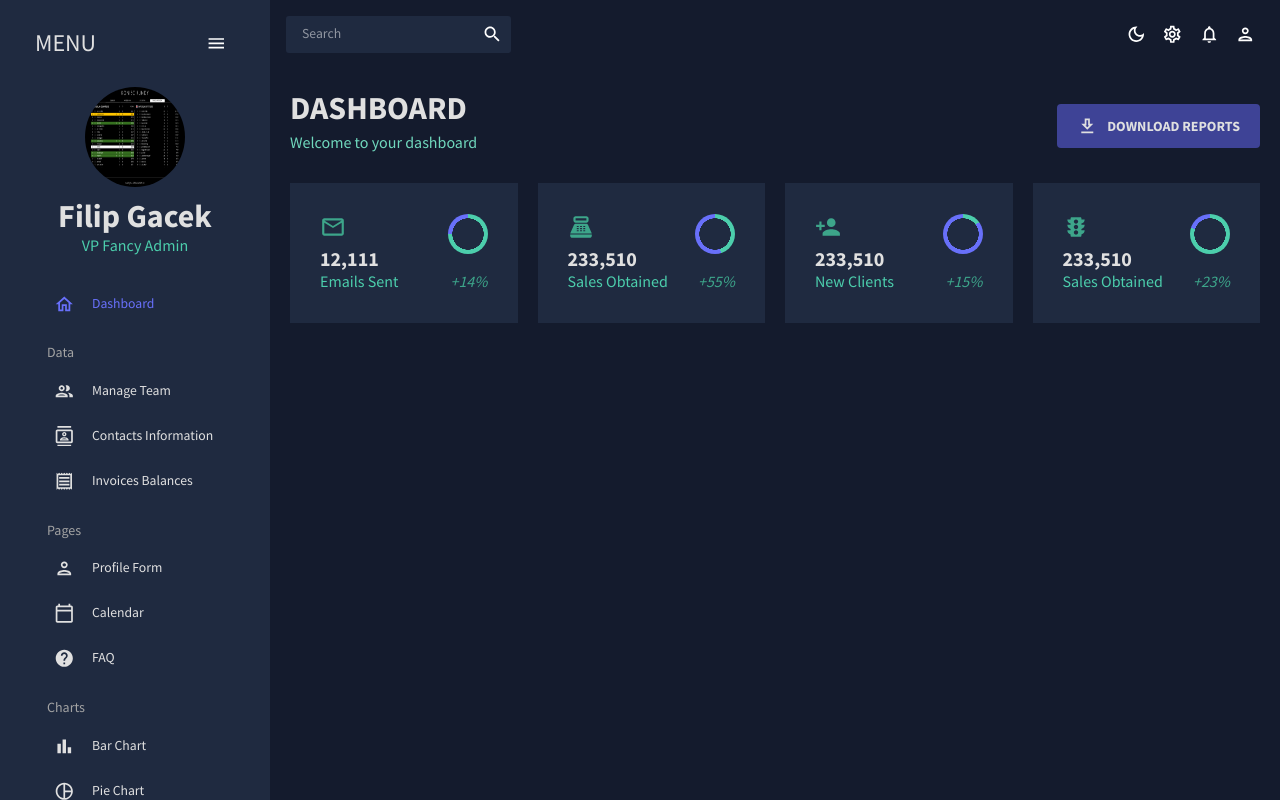
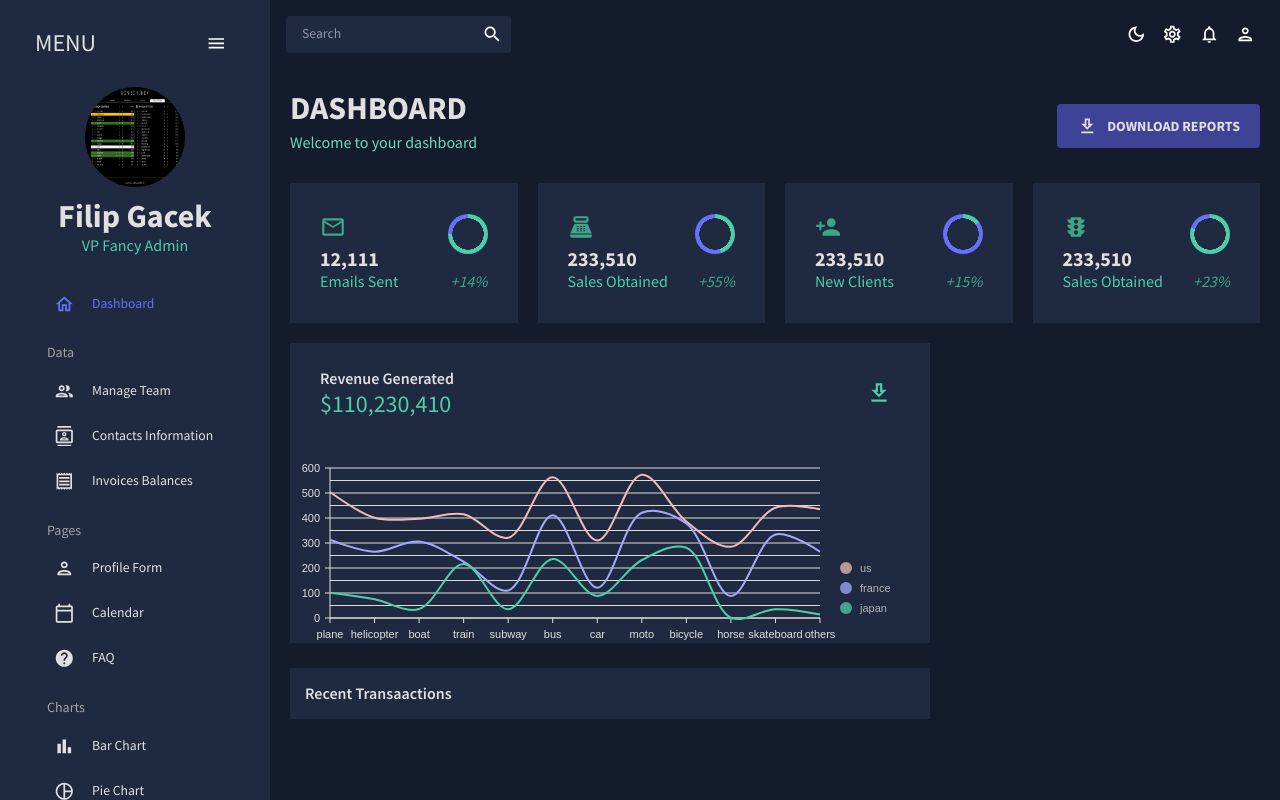
Before and after one commit to GacinhoV33/Dashboard-for-Admin, a React (Create React App) app in the folder react-admin/: page / in a window 1280 px wide. Built offline with nearby package versions, Linux system fonts and the light colour scheme; a web font is replaced by a local one.

Commit message:
Transactions added

```diff
--- a/react-admin/src/scenes/dashboard/index.jsx
+++ b/react-admin/src/scenes/dashboard/index.jsx
@@ -47,8 +47,38 @@
       <Box gridColumn='span 3' backgroundColor={colors.primary[400]} display='flex' alignItems='center' justifyContent='center'>
         <StatBox title='233,510' subtitle='Sales Obtained' progress='0.80' increase='+23%' icon={<Traffic sx={{color: colors.greenAccent[600], fontSize: '26px'}}/>}/>
       </Box>
+
+      {/* SECOND ROW - CHARTS */}
+      <Box gridColumn='span 8' gridRow='span 2' backgroundColor={colors.primary[400]}>
+        <Box mt='25px' p='0 30px' display='flex' justifyContent='space-between' alignItems='center'>
+          <Box>
+            <Typography variant='h5' fontWeight='600' color={colors.grey[100]}>
+              Revenue Generated
+            </Typography>
+            <Typography variant='h3' fontWeight='500' color={colors.greenAccent[500]}>
+              $110,230,410
+            </Typography>
+          </Box>
+          <Box>
+            <IconButton>
+              <DownloadOutlined sx={{fontSize: '26px', color: colors.greenAccent[500]}}/>
+            </IconButton>
+          </Box>
+        </Box>
+        <Box height='250px' ml='-20px'>
+          <LineChart isDashboard={true}/>
+        </Box>
+        {/* Transactions HERE */}
+        <Box gridColumn='span 4' gridRow='span 2' backgroundColor={colors.primary[400]} overflow='auto'>
+          <Box display='flex' justifyContent='space-between' alignItems='center' borderBottom={`4px solid ${colors.primary[500]}`} color={colors.grey[100]} p='15px'>
+            <Typography color={colors.grey[100]} variant='h5' fontWeight='600'>
+              Recent Transaactions
+            </Typography>
+          </Box>
+          {}
+        </Box>
+      </Box>
     </Box>
-
   </Box>
   )
 }
```
